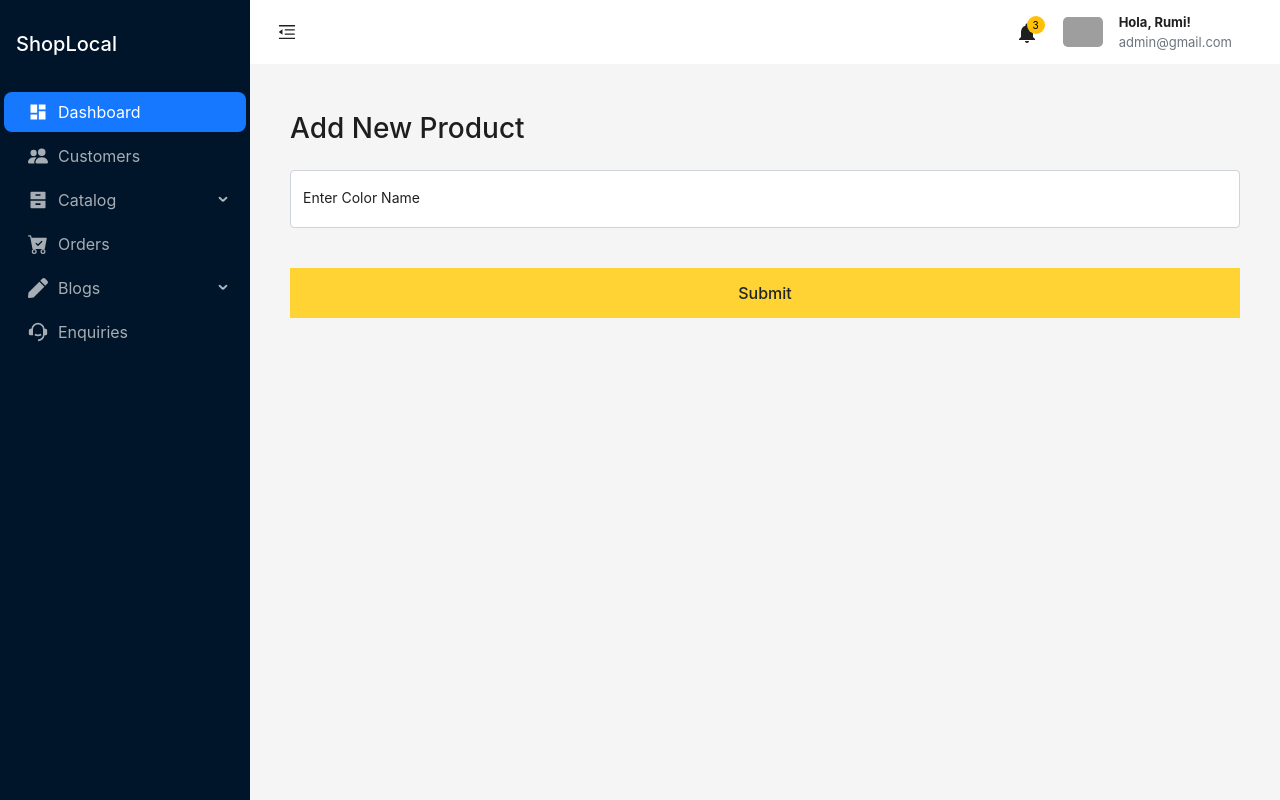
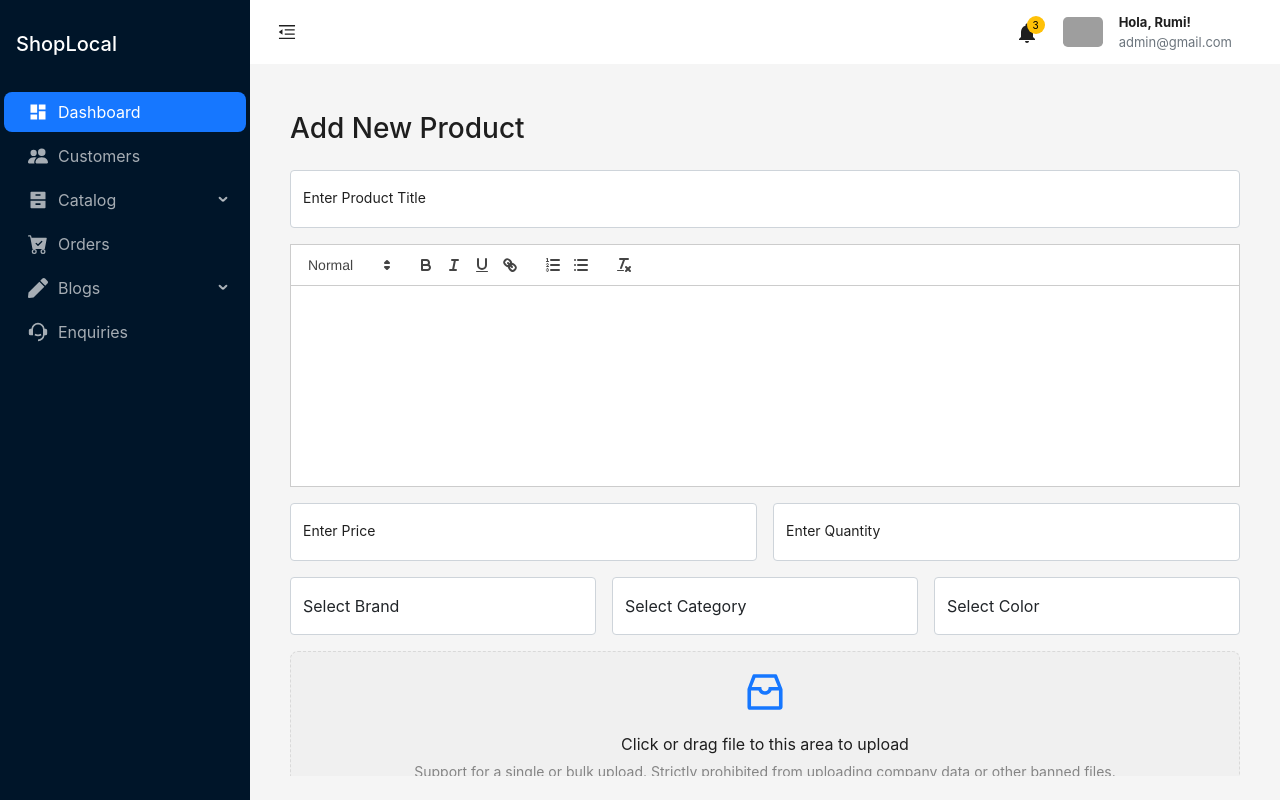
Before and after one commit to abuhasanrumi/shopLocal-admin-dashboard, a React (Create React App) app: page /admin/addProduct in a window 1280 px wide. Built offline with nearby package versions, Linux system fonts and the light colour scheme; grey boxes are pictures that could not be loaded.

Commit message:
working on making basic dashboard adding structures

```diff
--- a/src/components/CustomInput.js
+++ b/src/components/CustomInput.js
@@ -1,9 +1,9 @@
 import React from 'react'
 
 const CustomInput = (props) => {
-    const { type, label, i_id, i_class } = props
+    const { type, label, i_id, i_class, divClassName } = props
     return (
-        <div className="form-floating mb-3">
+        <div className={`form-floating mb-3 ${divClassName}`}>
             <input type={type} className={`form-control ${i_class}`} id={i_id} placeholder={label} />
             <label htmlFor={i_id}>{label}</label>
         </div>
--- a/src/pages/AddBlog.js
+++ b/src/pages/AddBlog.js
@@ -48,8 +48,7 @@ export const AddBlog = () => {
 
                     <CustomInput type="text" label="Enter Blog Title" />
                     <select className="form-control mb-3 py-3" id="new-blog-select" aria-label="Select Blog Category">
-                        <option value="">Open this select menu</option>
-                        <option value="">Open this select menu</option>
+                        <option value="">Select Blog Category</option>
                     </select>
                     <ReactQuill
                         theme="snow"
--- a/src/pages/AddProduct.js
+++ b/src/pages/AddProduct.js
@@ -1,14 +1,79 @@
-import React from 'react'
+import React, { useState } from 'react'
 import CustomInput from '../components/CustomInput'
+import ReactQuill from 'react-quill';
+import 'react-quill/dist/quill.snow.css';
+
+import { InboxOutlined } from '@ant-design/icons';
+import { message, Upload } from 'antd';
+const { Dragger } = Upload;
+const props = {
+    name: 'file',
+    multiple: true,
+    action: 'https://www.mocky.io/v2/5cc8019d300000980a055e76',
+    onChange(info) {
+        const { status } = info.file;
+        if (status !== 'uploading') {
+            console.log(info.file, info.fileList);
+        }
+        if (status === 'done') {
+            message.success(`${info.file.name} file uploaded successfully.`);
+        } else if (status === 'error') {
+            message.error(`${info.file.name} file upload failed.`);
+        }
+    },
+    onDrop(e) {
+        console.log('Dropped files', e.dataTransfer.files);
+    },
+};
 
 const AddProduct = () => {
+    const [desc, setDesc] = useState();
     return (
         <div>
             <h3 className="mb-4">Add New Product</h3>
             <div>
                 <form action="">
-                    <CustomInput type="text" label="Enter Color Name" />
-                    <button type="submit" className="submitBtn btn mt-4">Submit</button>
+                    <CustomInput type="text" label="Enter Product Title" />
+                    <div className="mb-3">
+                        <ReactQuill
+                            theme="snow"
+                            value={desc}
+                            bounds="#scrolling-container"
+                            scrollingContainer=".parent-scroll"
+                            onChange={(e) => {
+                                setDesc(e)
+                            }}
+                        />
+                    </div>
+                    <div className="d-md-flex gap-3">
+                        <CustomInput divClassName="flex-md-fill" type="number" label="Enter Price" />
+                        <CustomInput divClassName="flex-md-fill" type="number" label="Enter Quantity" />
+                    </div>
+                    <div className="d-md-flex gap-3">
+                        <select className="form-control mb-3 py-3 flex-md-fill" id="new-blog-select" aria-label="Select Blog Category">
+                            <option value="">Select Brand</option>
+                        </select>
+                        <select className="form-control mb-3 py-3 flex-md-fill" id="new-blog-select" aria-label="Select Blog Category">
+                            <option value="">Select Category</option>
+                        </select>
+                        <select className="form-control mb-3 py-3 flex-md-fill" id="new-blog-select" aria-label="Select Blog Category">
+                            <option value="">Select Color</option>
+                        </select>
+                    </div>
+                    <div>
+                        <Dragger {...props}>
+                            <p className="ant-upload-drag-icon">
+                                <InboxOutlined />
+                            </p>
+                            <p className="ant-upload-text">Click or drag file to this area to upload</p>
+                            <p className="ant-upload-hint">
+                                Support for a single or bulk upload. Strictly prohibited from uploading company data or other
+                                banned files.
+                            </p>
+                        </Dragger>
+                    </div>
+
+                    <button type="submit" className="submitBtn btn mt-4">Add Product</button>
                 </form>
             </div >
         </div>
```
